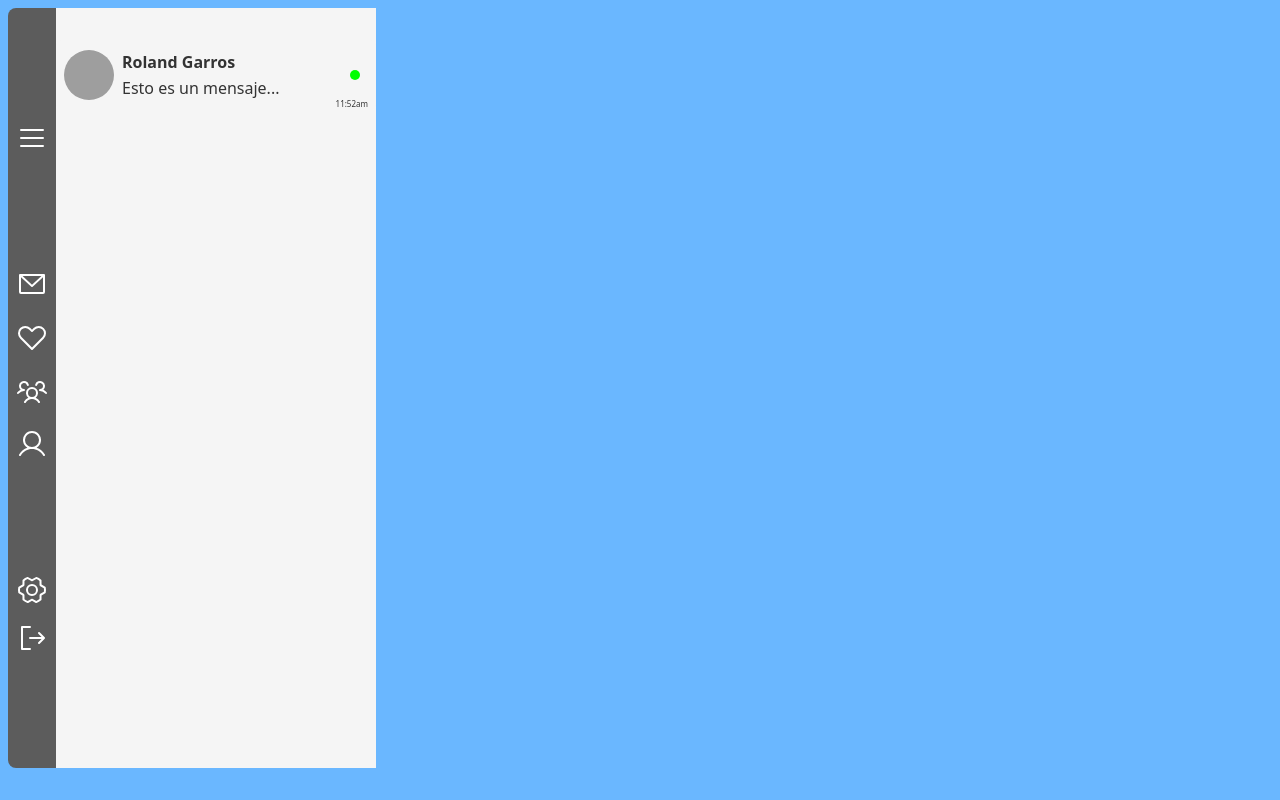
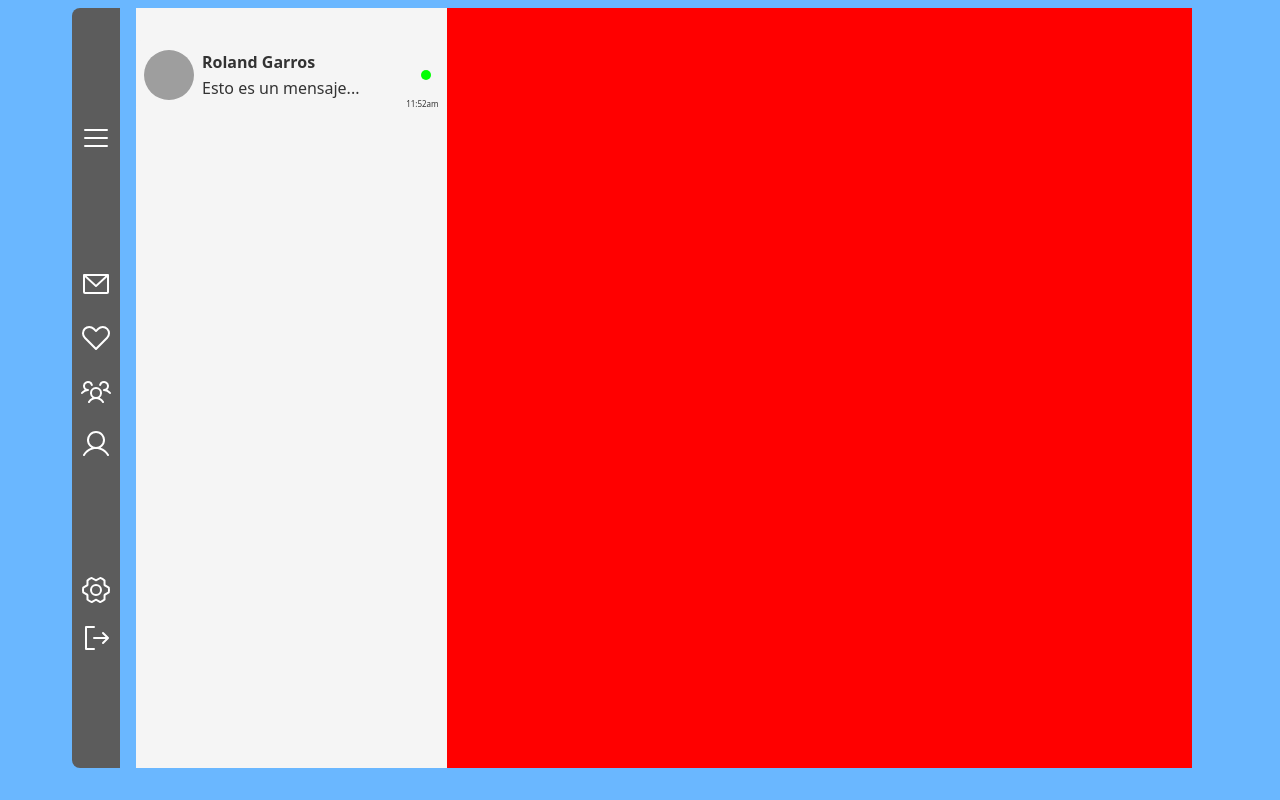
Before and after one commit to borgesmj/real-time-chat-app, a React (Vite) app: page / in a window 1280 px wide. Built offline with nearby package versions, Linux system fonts and the light colour scheme; grey boxes are pictures that could not be loaded.

Commit message:
Update index.html, App.jsx, ChatSection.jsx, Sidebar.jsx and Chats.js. add flex justify-center items-center to the root App.

```diff
--- a/index.html
+++ b/index.html
@@ -7,7 +7,7 @@
     <title>Vite + React</title>
   </head>
   <body>
-    <div id="root" class="overflow-hidden"></div>
+    <div id="root" class="overflow-hidden flex justify-center items-center"></div>
     <script type="module" src="/src/main.jsx"></script>
   </body>
 </html>
--- a/src/App.jsx
+++ b/src/App.jsx
@@ -17,11 +17,11 @@ function App() {
   const [darkTheme, setDarkTheme] = useState(false);
   const [sidebarOpen, setSidebarOpen] = useState(false);
 
-  let location = useLocation()
+  let location = useLocation();
 
   useEffect(() => {
-    setSidebarOpen(false)
-  }, [location.pathname])
+    setSidebarOpen(false);
+  }, [location.pathname]);
 
   const openSidebar = () => {
     setSidebarOpen(!sidebarOpen);
@@ -40,20 +40,20 @@ function App() {
         openSidebar={openSidebar}
         setSidebarOpen={setSidebarOpen}
       />
-      <Routes>
-        <Route path="/" element={<Chats  darkTheme={darkTheme} />}></Route>
+      <Routes className="">
+        <Route path="/" element={<Chats darkTheme={darkTheme} />}></Route>
         <Route
           path="/settings"
           element={
             <Settings darkTheme={darkTheme} setDarkTheme={setDarkTheme} />
           }
         ></Route>
-      {/*
+        {/*
           <Route path="/favorites" element={<Favorites />}></Route>
           <Route path="/groups" element={<Groups />}></Route>
           <Route path="/profile" element={<Profile />}></Route>
         */}
-        </Routes>
+      </Routes>
     </div>
   );
 }
--- a/src/Components/ChatSection/ChatSection.jsx
+++ b/src/Components/ChatSection/ChatSection.jsx
@@ -1,10 +1,9 @@
-import React from "react";
+import ProfileBar from "../Profilebar/ProfileBar";
 
 const ChatSection = ({setChatOpened}) => {
   return (
-    <div className="chat-section fixed w-[95dvw] h-[95dvh] top-2 rpunded-[10px]">
-      ChatSection
-      <span onClick={() => {setChatOpened(false)}}>back</span>
+    <div className="chat-section fixed w-[95dvw] h-[95dvh] top-2 rpunded-[10px] bg-[#ff0000] md:static md:w-[50dvw] md:opacity-100 block md:translate-x-0 lg:w-[60dvw] ">
+      <ProfileBar setChatOpened = {setChatOpened} />
     </div>
   );
 };
--- /dev/null
+++ b/src/Components/Profilebar/ProfileBar.jsx
@@ -0,0 +1,11 @@
+import {ArrowCircleLeft} from '@phosphor-icons/react'
+
+const ProfileBar = ({setChatOpened}) => {
+  return (
+    <div>
+        <ArrowCircleLeft size={32} color="#ffffff" weight="duotone" onClick={() => {setChatOpened(false)}} className='md:hidden'/>
+    </div>
+  )
+}
+
+export default ProfileBar
--- a/src/Components/Sidebar/Sidebar.jsx
+++ b/src/Components/Sidebar/Sidebar.jsx
@@ -69,7 +69,7 @@ const Sidebar = ({ darkTheme, sidebarOpen, openSidebar }) => {
         !sidebarOpen
           ? "w-12 transition-all duration-[0.5s] md:w-12 z-0"
           : "transition-all duration-[0.5s] w-[70%] md:w-[30%] lg:w-[13rem] rounded-lg z-20"
-      } h-[95dvh] sidebar-bg flex flex-col justify-evenly px-2 fixed left-2 ${
+      } h-[95dvh] sidebar-bg flex flex-col justify-evenly px-2 fixed left-2 lg:left-10 xl:left-[4.5rem] ${
         !darkTheme ? "bg-[#5c5c5c]" : "bg-[#0A192F]"
       } rounded-l-lg items-start lg:hover:cursor-pointer`}
     >
--- a/src/Pages/Chats/Chats.jsx
+++ b/src/Pages/Chats/Chats.jsx
@@ -11,7 +11,7 @@ const Chats = ({ darkTheme }) => {
     setChatOpened(true);
   };
   return (
-    <div className="h-[95dvh]">
+    <div className="h-[95dvh] md:flex lg:mx-8 xl:mx-20">
       <input type="checkbox" name="" id="chat-section-cb" checked={chatOpened} readOnly className="hidden"/>
       <Section darkTheme={darkTheme}>
         <ChatsList darkTheme={darkTheme} openChat={openChat} />
```
